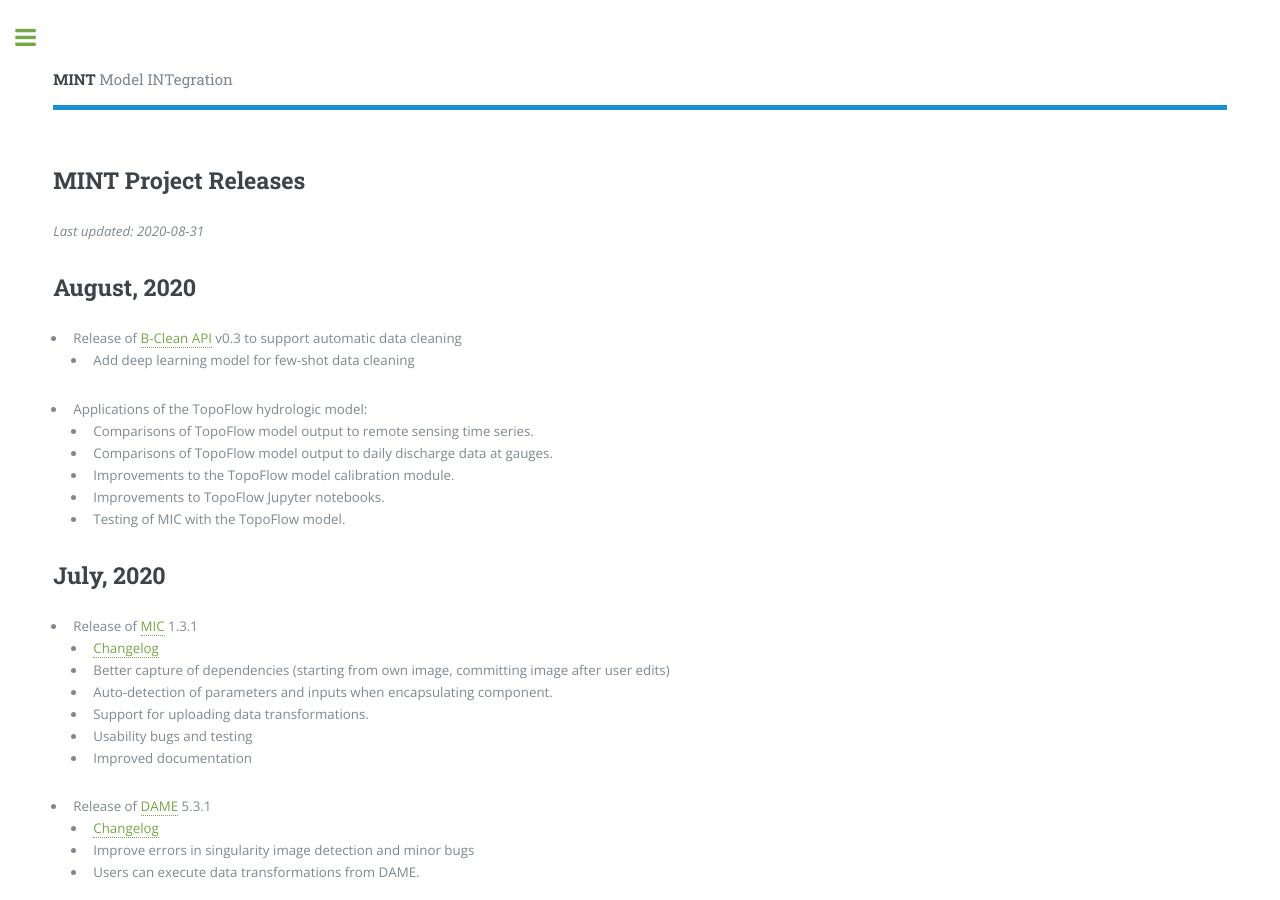
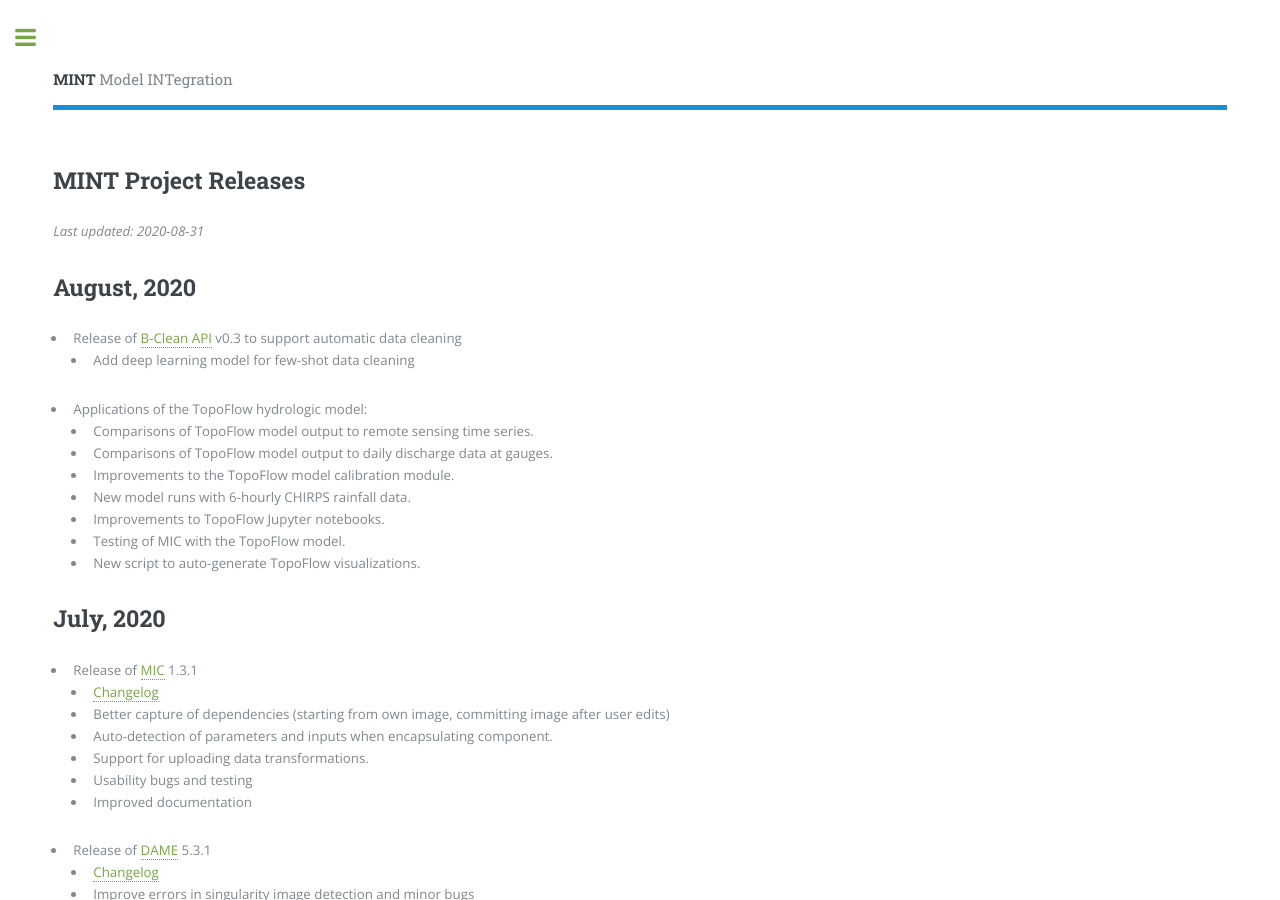
Before and after one commit to KnowledgeCaptureAndDiscovery/MINT, a Jekyll site: the page built from releases.md, in a window 1280 px wide and 900 px high. Built offline with Jekyll 4.4.1, drawn with Linux system fonts in a browser that asks for light colours.

Commit message:
Update releases.md

```diff
--- a/releases.md
+++ b/releases.md
@@ -12,8 +12,10 @@
   * Comparisons of TopoFlow model output to remote sensing time series.
   * Comparisons of TopoFlow model output to daily discharge data at gauges.
   * Improvements to the TopoFlow model calibration module.
+  * New model runs with 6-hourly CHIRPS rainfall data.
   * Improvements to TopoFlow Jupyter notebooks.
   * Testing of MIC with the TopoFlow model.
+  * New script to auto-generate TopoFlow visualizations.
 
 ## July, 2020
 
```
